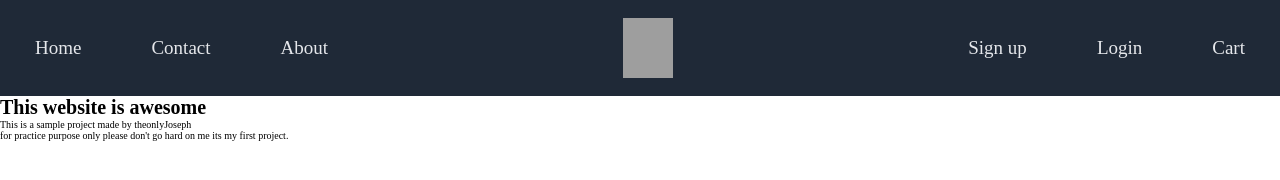
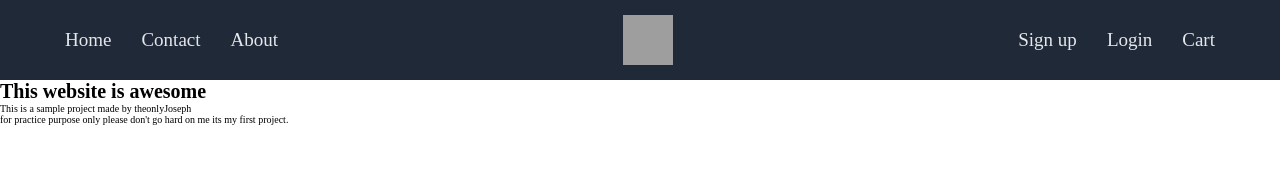
Before and after one commit to theonlyJoseph/OdinProject-landing, a plain HTML site: page index.html in a window 1280 px wide. Drawn offline with Linux system fonts and the light colour scheme; grey boxes are pictures that could not be loaded.

Commit message:
Update style.css

```diff
--- a/style.css
+++ b/style.css
@@ -15,9 +15,10 @@ html {
     justify-content: space-between;
     align-items: center;
     width: 100%;
-    height: 12%;
+    height: 10%;
     background-color: #1f2937;
     border: 0 solid #edf2f7;
+    padding: 0 5rem;
 }
 
 .link-container  {
@@ -26,13 +27,13 @@ html {
 
  .logo-img {
     width: 50px;
-    height: 60px;
+    height: 50px;
 }
 
 
 .link-container a, .user-feature a {
     color: #e5e7eb;
-    padding: 0 3.5rem;
+    padding: 0 1.5rem;
     font-size: 1.9rem;
 
 }
@@ -40,3 +41,9 @@ html {
 .user-feature {
     display: flex;
 }
+
+
+.hero-section {
+    width: 100%;
+
+}
```
